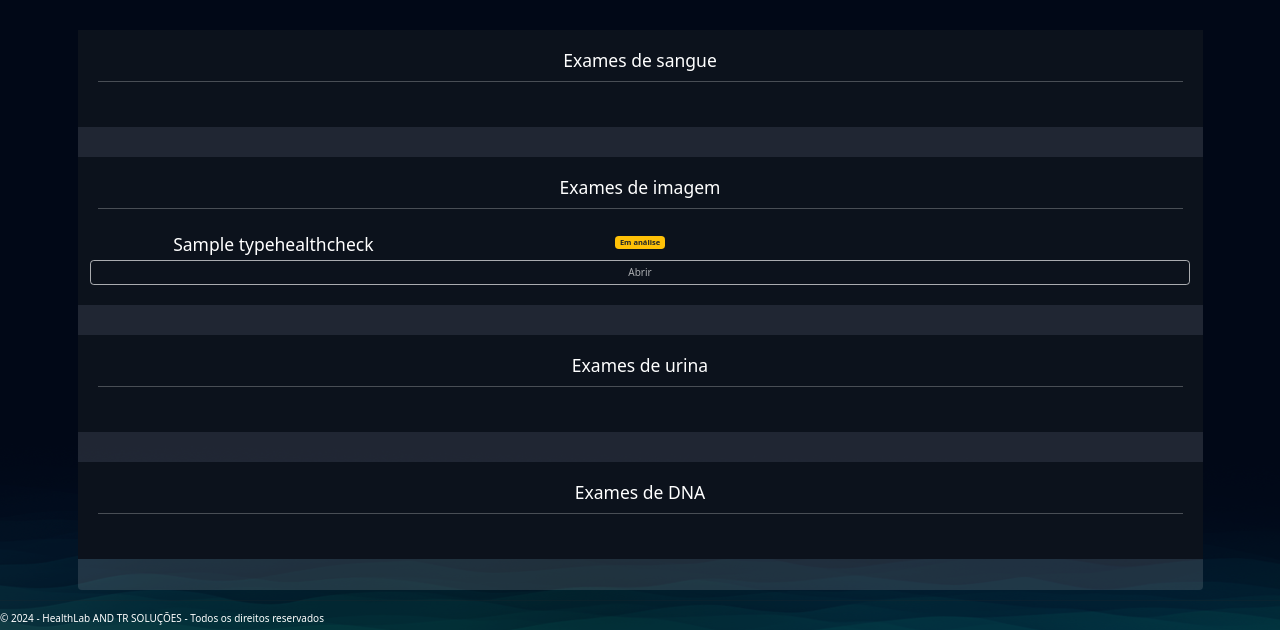
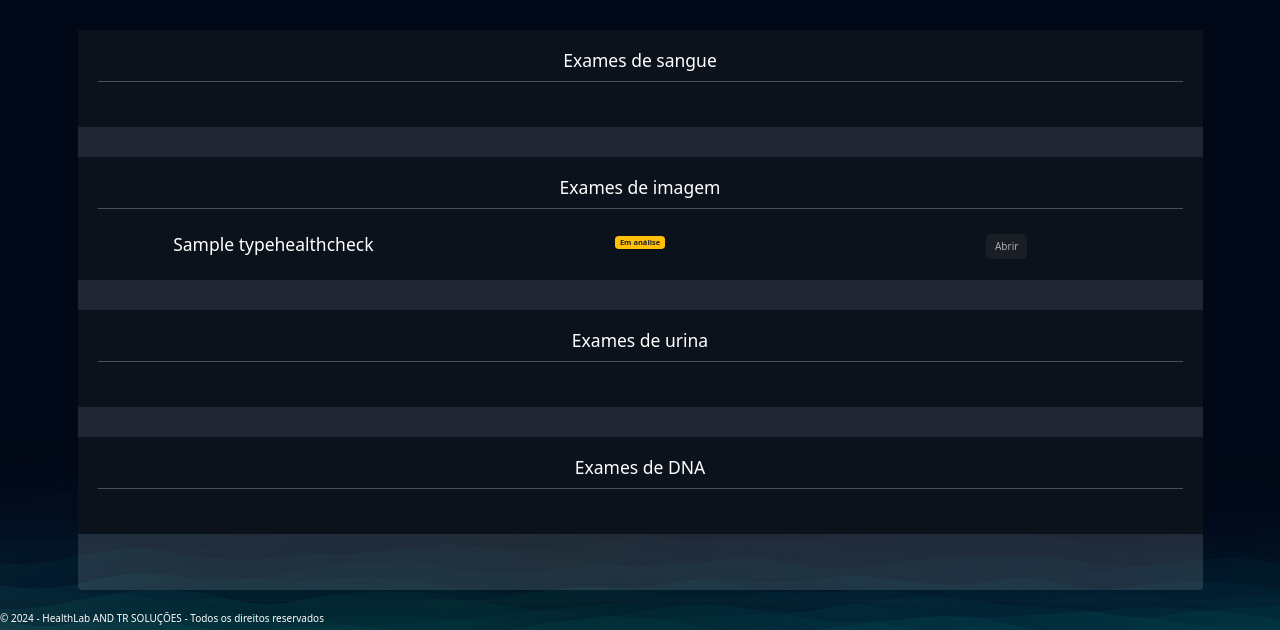
Before and after one commit to thercior/health-lab, a Django app: page /exames/gerenciar_exames/ in a window 1280 px wide. Shown: the top 630 px of the page. Run offline with Django 5.2, Linux system fonts and the light colour scheme; a user stored in the database is signed in; tables that the repository leaves empty hold one stand-in row (values such as "Sample post").

Commit message:
Correção de classes de tags, exibição de button e badge e lógica para abrir arquivos em uma nova aba

```diff
--- a/templates/HealthChecks/manage_exams.html
+++ b/templates/HealthChecks/manage_exams.html
@@ -29,12 +29,19 @@
                         <div class="row">
                             <div class="col-md"><h3>{{ exam.exam.name }}</h3></div>
                             <div class="col-md">{{ exam.badge_template }}</div>
-                            <div class="col-md"></div>
+                            <div class="col-md">
                                 {% if exam.status == 'F' %}
-                                <a href="{% url 'HealthChecks:open_exam' exam.id %}" class="btn btn-ligth">Abrir</a>
+                                    {% if exam.result %}
+                                        <a href="{% url 'HealthChecks:open_exam' exam.id %}" class="btn btn-info" target="_blank">Abrir</a>
                                     {% else %}
-                                <a href="#" class="btn btn-ligth disabled">Abrir</a>
+                                        <a href="{% url 'HealthChecks:open_exam' exam.id %}" class="btn btn-info">Abrir</a>
                                     {% endif %}
+
+                                {% else %}
+                                    <a href="#" class="btn btn-dark disabled">Abrir</a>
+                                {% endif %}
+                            </div>
+
                         </div>
 
                     {% endif %}
@@ -54,12 +61,18 @@
                         <div class="row">
                             <div class="col-md"><h3>{{ exam.exam.name }}</h3></div>
                             <div class="col-md">{{ exam.badge_template }}</div>
-                            <div class="col-md"></div>
+                            <div class="col-md">
                                 {% if exam.status == 'F' %}
-                                <a href="{% url 'HealthChecks:open_exam' exam.id %}" class="btn btn-ligth">Abrir</a>
+                                    {% if exam.result %}
+                                        <a href="{% url 'HealthChecks:open_exam' exam.id %}" class="btn btn-info" target="_blank">Abrir</a>
                                     {% else %}
-                                <a href="#" class="btn btn-ligth disabled">Abrir</a>
+                                        <a href="{% url 'HealthChecks:open_exam' exam.id %}" class="btn btn-info">Abrir</a>
                                     {% endif %}
+                                {% else %}
+                                    <a href="#" class="btn btn-dark disabled">Abrir</a>
+                                {% endif %}
+                            </div>
+
                         </div>
 
                     {% endif %}
@@ -78,12 +91,18 @@
                         <div class="row">
                             <div class="col-md"><h3>{{ exam.exam.name }}</h3></div>
                             <div class="col-md">{{ exam.badge_template }}</div>
-                            <div class="col-md"></div>
+                            <div class="col-md">
                                 {% if exam.status == 'F' %}
-                                <a href="{% url 'HealthChecks:open_exam' exam.id %}" class="btn btn-ligth">Abrir</a>
+                                    {% if exam.result %}
+                                        <a href="{% url 'HealthChecks:open_exam' exam.id %}" class="btn btn-info" target="_blank">Abrir</a>
                                     {% else %}
-                                <a href="#" class="btn btn-ligth disabled">Abrir</a>
+                                        <a href="{% url 'HealthChecks:open_exam' exam.id %}" class="btn btn-info">Abrir</a>
                                     {% endif %}
+                                {% else %}
+                                    <a href="#" class="btn btn-dark disabled">Abrir</a>
+                                {% endif %}
+                            </div>
+
                         </div>
 
                     {% endif %}
@@ -102,12 +121,18 @@
                         <div class="row">
                             <div class="col-md"><h3>{{ exam.exam.name }}</h3></div>
                             <div class="col-md">{{ exam.badge_template }}</div>
-                            <div class="col-md"></div>
+                            <div class="col-md">
                                 {% if exam.status == 'F' %}
-                                <a href="{% url 'HealthChecks:open_exam' exam.id %}" class="btn btn-ligth">Abrir</a>
+                                    {% if exam.result %}
+                                        <a href="{% url 'HealthChecks:open_exam' exam.id %}" class="btn btn-info" target="_blank">Abrir</a>
                                     {% else %}
-                                <a href="#" class="btn btn-ligth disabled">Abrir</a>
+                                        <a href="{% url 'HealthChecks:open_exam' exam.id %}" class="btn btn-info">Abrir</a>
                                     {% endif %}
+                                {% else %}
+                                    <a href="#" class="btn btn-dark disabled">Abrir</a>
+                                {% endif %}
+                            </div>
+
                         </div>
 
                     {% endif %}
```
Lines whose indentation alone changed are shown as unchanged.
